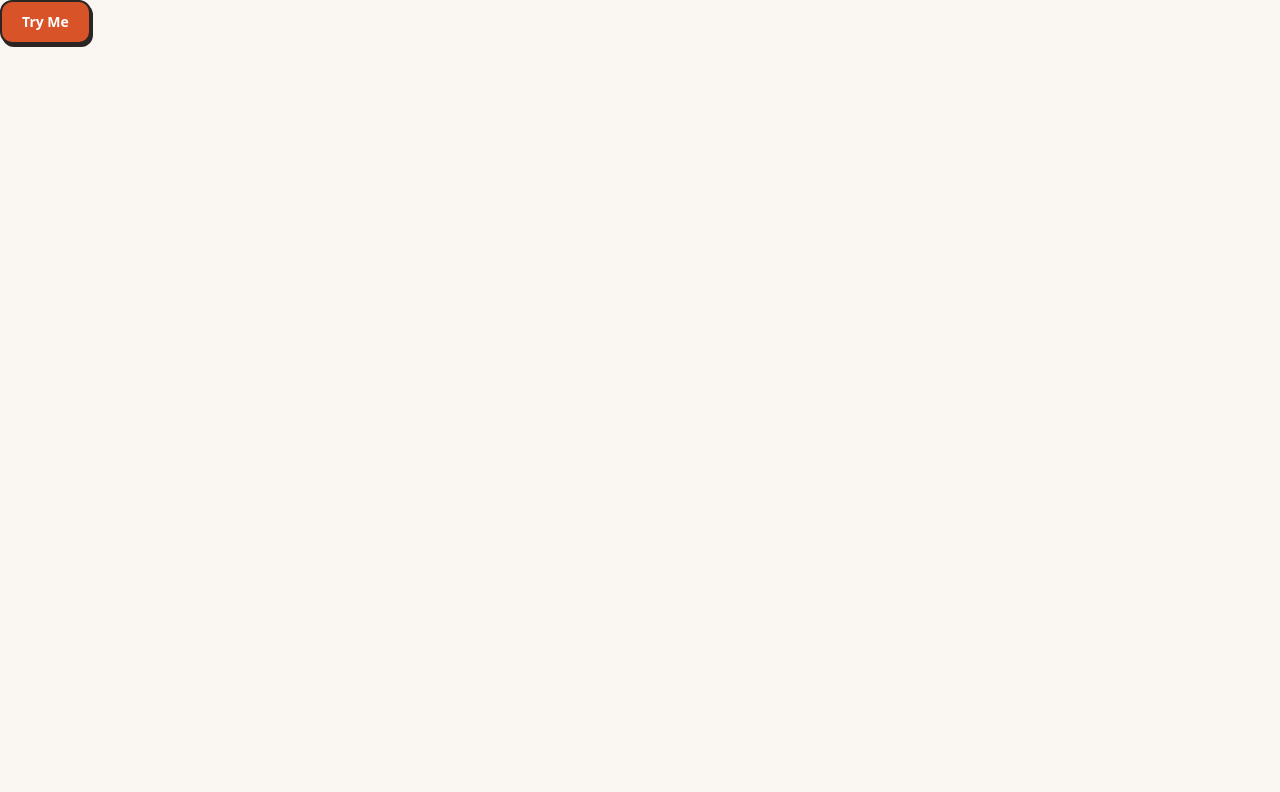
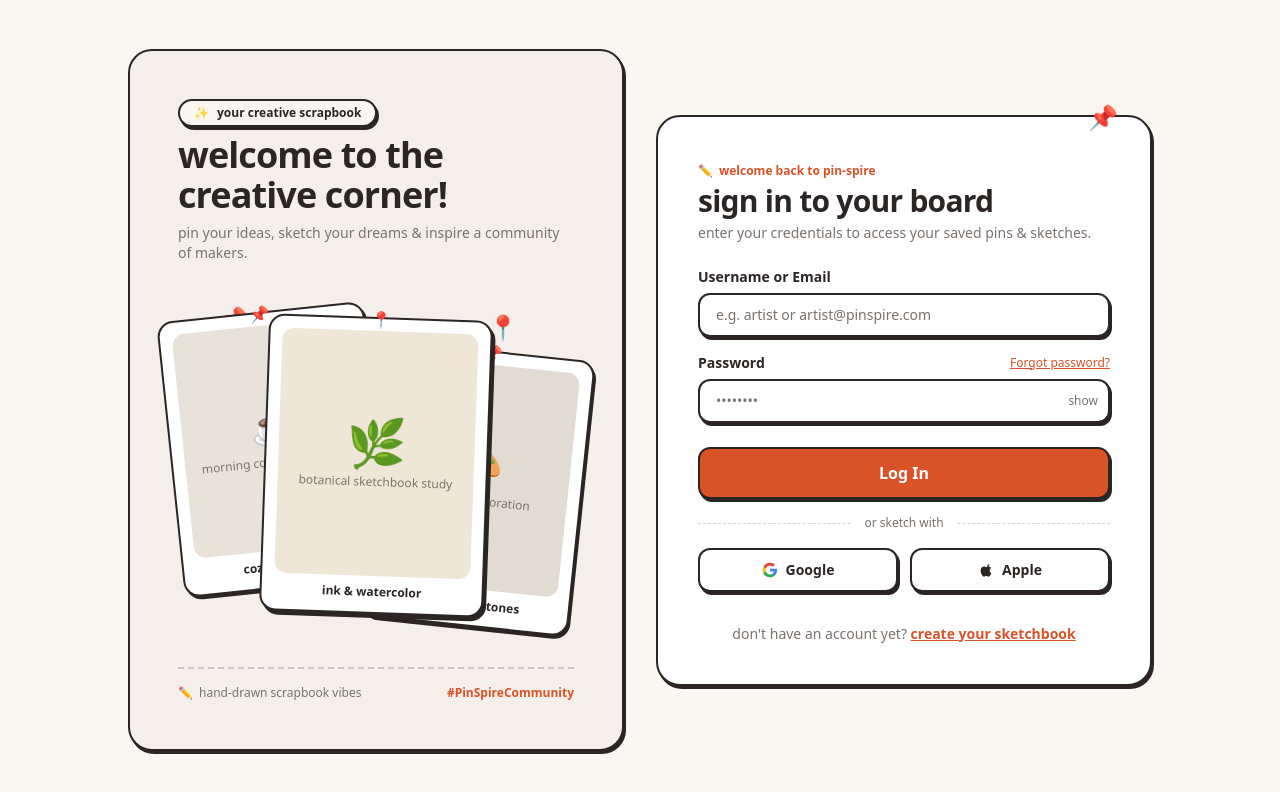
Before and after one commit to anoopraju31/pin-spire, a Next.js app: page / in a window 1280 px wide. Shown: the top 792 px of the page. Built offline with nearby package versions, Linux system fonts and the light colour scheme; no server answers.

Commit message:
feat(auth): implement custom sketchbook login page

```diff
--- a/app/(auth)/page.tsx
+++ b/app/(auth)/page.tsx
@@ -1,12 +1,25 @@
-import { SketchButton } from '@/components/ui/sketch-button';
-import type { FC } from 'react';
+import type { Metadata } from 'next';
+import { PolaroidCollage } from '@/components/shared/polaroid-collage';
+import { LoginForm } from '@/components/pages/auth/login-form';
 
-const LoginPage: FC = () => {
-  return (
-    <div>
-      <SketchButton>Try Me</SketchButton>
-    </div>
-  );
+export const metadata: Metadata = {
+  title: 'Log In',
+  description: 'Sign in to your Pin-Spire sketchbook to save and share creative ideas.',
 };
 
-export default LoginPage;
+export default function LoginPage() {
+  return (
+    <main className="flex min-h-screen items-center justify-center p-4 sm:p-6 lg:p-12">
+      <div className="grid w-full max-w-5xl grid-cols-1 items-stretch gap-8 lg:grid-cols-2">
+        <PolaroidCollage
+          title="welcome to the creative corner!"
+          subtitle="pin your ideas, sketch your dreams & inspire a community of makers."
+          className="hidden lg:flex"
+        />
+        <div className="flex w-full items-center justify-center">
+          <LoginForm />
+        </div>
+      </div>
+    </main>
+  );
+}
--- /dev/null
+++ b/components/pages/auth/login-form.tsx
@@ -0,0 +1,256 @@
+'use client';
+
+import * as React from 'react';
+import Link from 'next/link';
+import { useRouter } from 'next/navigation';
+import { useForm } from 'react-hook-form';
+import { zodResolver } from '@hookform/resolvers/zod';
+import { useSignIn } from '@clerk/nextjs/legacy';
+
+import { loginSchema, type LoginInput } from '@/lib/validations/auth';
+import {
+  Form,
+  FormField,
+  FormItem,
+  FormLabel,
+  FormControl,
+  FormMessage,
+} from '@/components/ui/form';
+import { SketchInput } from '@/components/ui/sketch-input';
+import { SketchButton } from '@/components/ui/sketch-button';
+
+export const LoginForm: React.FC = () => {
+  const router = useRouter();
+  const { isLoaded, signIn, setActive } = useSignIn();
+
+  const [authError, setAuthError] = React.useState<string | null>(null);
+  const [isLoading, setIsLoading] = React.useState(false);
+  const [showPassword, setShowPassword] = React.useState(false);
+
+  const form = useForm<LoginInput>({
+    resolver: zodResolver(loginSchema),
+    defaultValues: {
+      identifier: '',
+      password: '',
+    },
+  });
+
+  const onSubmit = async (values: LoginInput) => {
+    if (!isLoaded) return;
+    setIsLoading(true);
+    setAuthError(null);
+
+    try {
+      const result = await signIn.create({
+        identifier: values.identifier,
+        password: values.password,
+      });
+
+      if (result.status === 'complete') {
+        await setActive({ session: result.createdSessionId });
+        router.push('/posts');
+      } else {
+        // Fallback for multi-factor or incomplete sign in
+        router.push('/posts');
+      }
+    } catch (err: unknown) {
+      const clerkError =
+        (err as { errors?: Array<{ longMessage?: string; message?: string }> })
+          ?.errors?.[0];
+      const message =
+        clerkError?.longMessage ||
+        clerkError?.message ||
+        'Invalid username/email or password. Please try again.';
+      setAuthError(message);
+    } finally {
+      setIsLoading(false);
+    }
+  };
+
+  const handleOAuth = (strategy: 'oauth_google' | 'oauth_apple') => {
+    if (!isLoaded) return;
+    signIn.authenticateWithRedirect({
+      strategy,
+      redirectUrl: '/sso-callback',
+      redirectUrlComplete: '/posts',
+    });
+  };
+
+  return (
+    <div className="relative w-full rounded-3xl border-sketch bg-surface p-6 shadow-sketch sm:p-8 lg:p-10">
+      {/* Pushpin Badge */}
+      <div className="absolute -top-4 right-8 select-none text-2xl" aria-hidden="true">
+        📌
+      </div>
+
+      {/* Form Header */}
+      <div className="mb-6 space-y-1">
+        <div className="inline-flex items-center gap-1.5 text-xs font-semibold text-brand-primary">
+          <span>✏️</span>
+          <span>welcome back to pin-spire</span>
+        </div>
+        <h1 className="text-2xl font-bold tracking-tight text-ink sm:text-3xl">
+          sign in to your board
+        </h1>
+        <p className="text-xs text-ink-muted sm:text-sm">
+          enter your credentials to access your saved pins & sketches.
+        </p>
+      </div>
+
+      {/* Global Auth Error Alert */}
+      {authError && (
+        <div
+          role="alert"
+          className="mb-6 flex items-start gap-2 rounded-xl border-sketch border-error bg-error/10 p-3 text-xs font-medium text-error"
+        >
+          <span className="text-sm">⚠️</span>
+          <span>{authError}</span>
+        </div>
+      )}
+
+      {/* Compound Form */}
+      <Form {...form}>
+        <form onSubmit={form.handleSubmit(onSubmit)} className="space-y-4">
+          {/* Identifier Field (Email or Username) */}
+          <FormField
+            control={form.control}
+            name="identifier"
+            render={({ field }) => (
+              <FormItem>
+                <FormLabel>Username or Email</FormLabel>
+                <FormControl>
+                  <SketchInput
+                    {...field}
+                    placeholder="e.g. artist or artist@pinspire.com"
+                    autoComplete="username"
+                    disabled={isLoading}
+                  />
+                </FormControl>
+                <FormMessage />
+              </FormItem>
+            )}
+          />
+
+          {/* Password Field */}
+          <FormField
+            control={form.control}
+            name="password"
+            render={({ field }) => (
+              <FormItem>
+                <div className="flex items-center justify-between">
+                  <FormLabel>Password</FormLabel>
+                  <Link
+                    href="/forget-password"
+                    className="text-xs font-medium text-brand-primary underline hover:text-brand-hover"
+                  >
+                    Forgot password?
+                  </Link>
+                </div>
+                <FormControl>
+                  <SketchInput
+                    {...field}
+                    type={showPassword ? 'text' : 'password'}
+                    placeholder="••••••••"
+                    autoComplete="current-password"
+                    disabled={isLoading}
+                    endIcon={
+                      <button
+                        type="button"
+                        onClick={() => setShowPassword((prev) => !prev)}
+                        className="cursor-pointer text-xs font-medium text-ink-muted hover:text-ink"
+                        tabIndex={-1}
+                      >
+                        {showPassword ? 'hide' : 'show'}
+                      </button>
+                    }
+                  />
+                </FormControl>
+                <FormMessage />
+              </FormItem>
+            )}
+          />
+
+          {/* Submit Button */}
+          <div className="pt-2">
+            <SketchButton
+              type="submit"
+              variant="primary"
+              size="lg"
+              loading={isLoading}
+              className="w-full"
+            >
+              Log In
+            </SketchButton>
+          </div>
+        </form>
+      </Form>
+
+      {/* Hand-Drawn Styled Divider */}
+      <div className="relative my-6 flex items-center justify-center">
+        <div className="w-full border-t border-dashed border-ink/20" />
+        <span className="absolute bg-surface px-3 text-xs font-medium text-ink-muted">
+          or sketch with
+        </span>
+      </div>
+
+      {/* OAuth Social Buttons */}
+      <div className="grid grid-cols-2 gap-3">
+        {/* Google OAuth Button */}
+        <SketchButton
+          type="button"
+          variant="secondary"
+          size="md"
+          disabled={isLoading}
+          onClick={() => handleOAuth('oauth_google')}
+          className="flex items-center justify-center gap-2"
+        >
+          <svg className="h-4 w-4" viewBox="0 0 24 24" aria-hidden="true">
+            <path
+              fill="#4285F4"
+              d="M22.56 12.25c0-.78-.07-1.53-.2-2.25H12v4.26h5.92c-.26 1.37-1.04 2.53-2.21 3.31v2.77h3.57c2.08-1.92 3.28-4.74 3.28-8.09z"
+            />
+            <path
+              fill="#34A853"
+              d="M12 23c2.97 0 5.46-.98 7.28-2.66l-3.57-2.77c-.98.66-2.23 1.06-3.71 1.06-2.86 0-5.29-1.93-6.16-4.53H2.18v2.84C3.99 20.53 7.7 23 12 23z"
+            />
+            <path
+              fill="#FBBC05"
+              d="M5.84 14.09c-.22-.66-.35-1.36-.35-2.09s.13-1.43.35-2.09V7.06H2.18C1.43 8.55 1 10.22 1 12s.43 3.45 1.18 4.94l2.85-2.22.81-.63z"
+            />
+            <path
+              fill="#EA4335"
+              d="M12 5.38c1.62 0 3.06.56 4.21 1.64l3.15-3.15C17.45 2.09 14.97 1 12 1 7.7 1 3.99 3.47 2.18 7.06l3.66 2.84c.87-2.6 3.3-4.52 6.16-4.52z"
+            />
+          </svg>
+          <span>Google</span>
+        </SketchButton>
+
+        {/* Apple OAuth Button */}
+        <SketchButton
+          type="button"
+          variant="secondary"
+          size="md"
+          disabled={isLoading}
+          onClick={() => handleOAuth('oauth_apple')}
+          className="flex items-center justify-center gap-2"
+        >
+          <svg className="h-4 w-4 fill-current" viewBox="0 0 24 24" aria-hidden="true">
+            <path d="M18.71 19.5c-.83 1.24-1.71 2.45-3.05 2.47-1.34.03-1.77-.79-3.29-.79-1.53 0-2 .77-3.27.82-1.31.05-2.3-1.32-3.14-2.53C4.25 17 2.94 12.45 4.7 9.39c.87-1.52 2.43-2.48 4.12-2.51 1.28-.02 2.5.87 3.29.87.78 0 2.26-1.07 3.81-.91.65.03 2.47.26 3.64 1.98-.09.06-2.17 1.28-2.15 3.81.03 3.02 2.65 4.03 2.68 4.04-.03.07-.42 1.44-1.38 2.83M15.97 6.38c.62-.75 1.04-1.8 0.92-2.85-.9.04-1.99.6-2.64 1.35-.58.65-1.09 1.72-.95 2.74 1 .08 2.04-.51 2.67-1.24z" />
+          </svg>
+          <span>Apple</span>
+        </SketchButton>
+      </div>
+
+      {/* Switch to Registration Link */}
+      <div className="mt-8 text-center text-xs text-ink-muted sm:text-sm">
+        <span>don&apos;t have an account yet? </span>
+        <Link
+          href="/register"
+          className="font-bold text-brand-primary underline hover:text-brand-hover"
+        >
+          create your sketchbook
+        </Link>
+      </div>
+    </div>
+  );
+};
--- a/specs/phase-1-mvp/05-execution-roadmap.md
+++ b/specs/phase-1-mvp/05-execution-roadmap.md
@@ -74,7 +74,7 @@ Once all sub-steps in a step are completed, mark the parent step as `[x]`.
   - `components/shared/polaroid-collage.tsx` (hand-drawn illustrations from mockups).
   - _Verify_: Components render in isolation.
   - _Commit_: `feat(ui): build sketchbook inputs, buttons, and polaroid collage`.
-- [ ] **Sub-step 4.4**: Build Login Page at `app/(auth)/page.tsx`.
+- [x] **Sub-step 4.4**: Build Login Page at `app/(auth)/page.tsx`.
   - Match mockup `login.png` using `<Form>` + Clerk `useSignIn()`.
   - _Verify_: Submits credentials, displays validation errors, redirects to `/posts`.
   - _Commit_: `feat(auth): implement custom sketchbook login page`.
```
